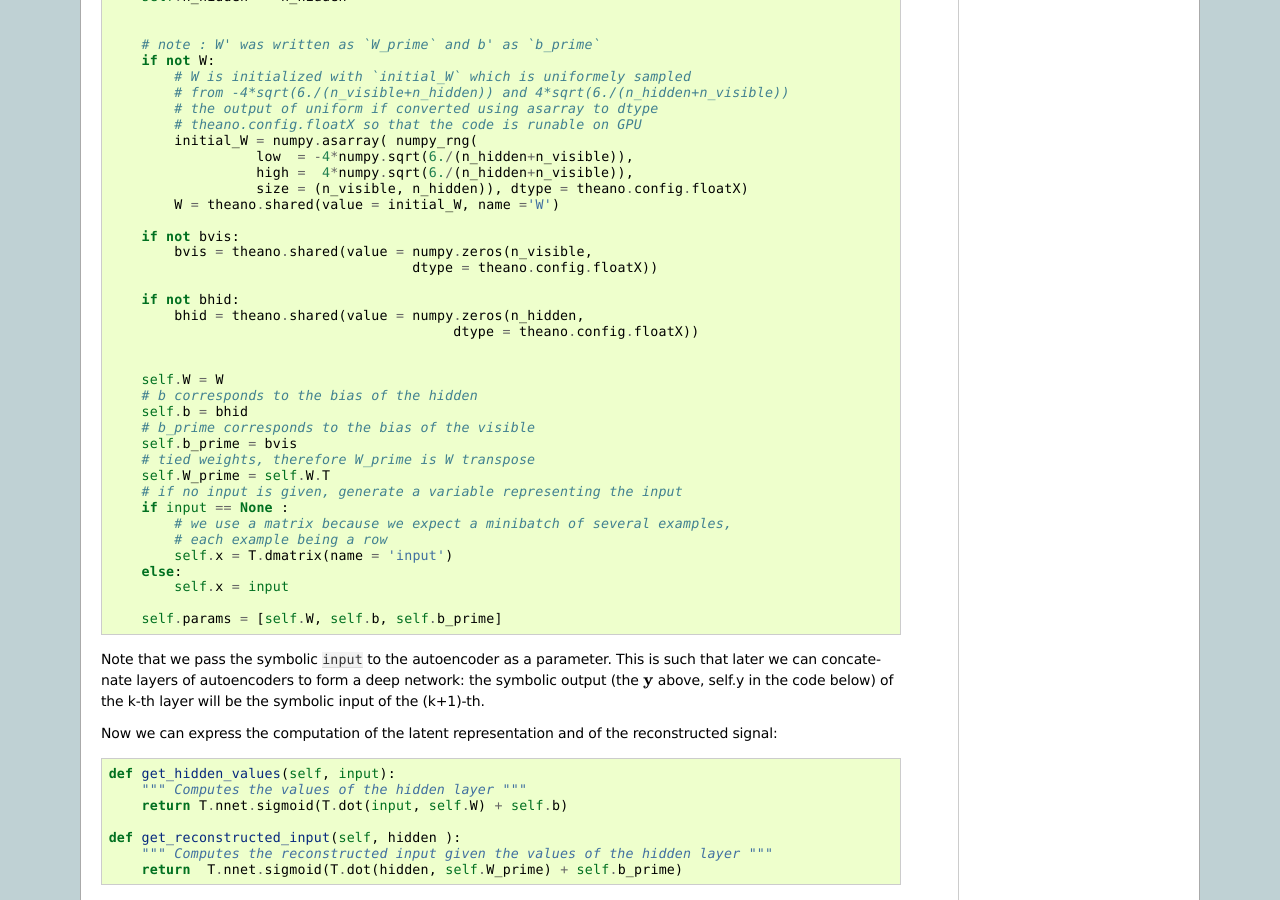
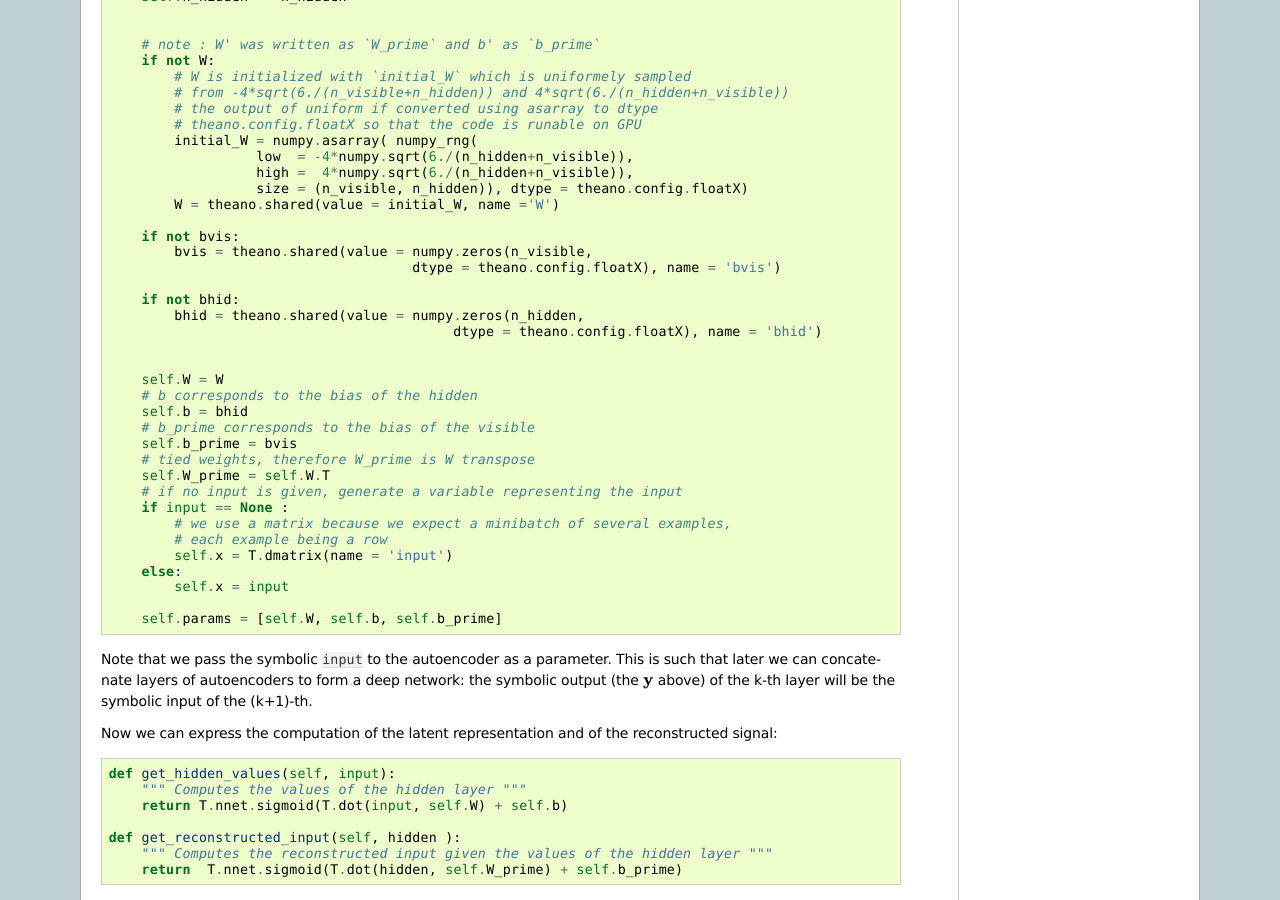
Before and after one commit to lisa-lab/DeepLearningTutorials, a Sphinx documentation site: the page built from doc/dA.txt, in a window 1280 px wide and 900 px high, scrolled down 1766 px. Built offline with Sphinx 7.4.7, drawn with Linux system fonts in a browser that asks for light colours; formulas are drawn with MathJax 3; some of the changed text lies outside the part shown.

Commit message:
variable names and other small typos in dA.txt

```diff
--- a/doc/dA.txt
+++ b/doc/dA.txt
@@ -164,11 +164,11 @@ autoencoder ( :math:`\mathbf{W}`, :math:`\mathbf{b}` and
 
         if not bvis:
             bvis = theano.shared(value = numpy.zeros(n_visible,
-                                         dtype = theano.config.floatX))
+                                         dtype = theano.config.floatX), name = 'bvis')
 
         if not bhid:
             bhid = theano.shared(value = numpy.zeros(n_hidden,
-                                              dtype = theano.config.floatX))
+                                              dtype = theano.config.floatX), name = 'bhid')
 
 
         self.W = W
@@ -191,8 +191,7 @@ autoencoder ( :math:`\mathbf{W}`, :math:`\mathbf{b}` and
 
 Note that we pass the symbolic ``input``  to the autoencoder as a
 parameter. This is such that later we can concatenate layers of
-autoencoders to form a deep network: the symbolic output (the :math:`\mathbf{y}` above, self.y
-in the code below) of
+autoencoders to form a deep network: the symbolic output (the :math:`\mathbf{y}` above) of
 the k-th layer will be the symbolic input of the (k+1)-th.
 
 Now we can express the computation of the latent representation and of the reconstructed
@@ -451,12 +450,11 @@ The final denoising autoencoder class becomes :
 
         if not bvis:
             bvis = theano.shared(value = numpy.zeros(n_visible,
-                                         dtype = theano.config.floatX))
+                                         dtype = theano.config.floatX), name = 'bvis')
 
         if not bhid:
             bhid = theano.shared(value = numpy.zeros(n_hidden,
-                                              dtype = theano.config.floatX))
-
+                                              dtype = theano.config.floatX), name = 'bhid')
 
         self.W = W
         # b corresponds to the bias of the hidden
```
